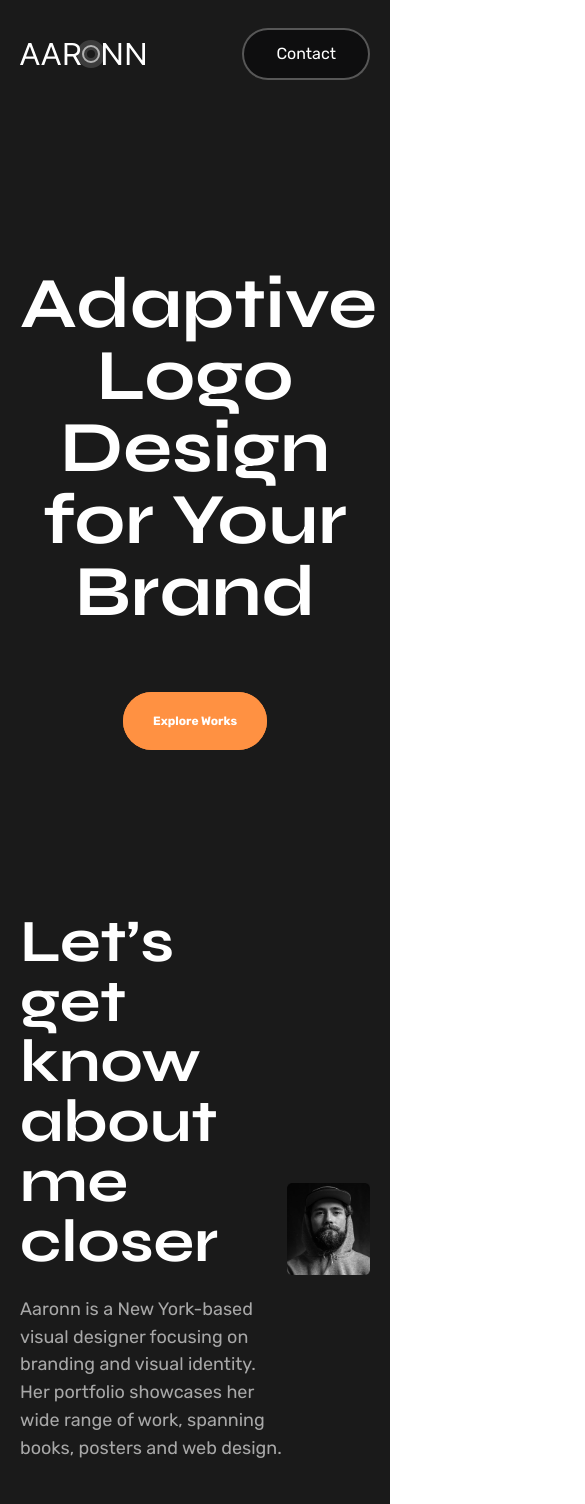
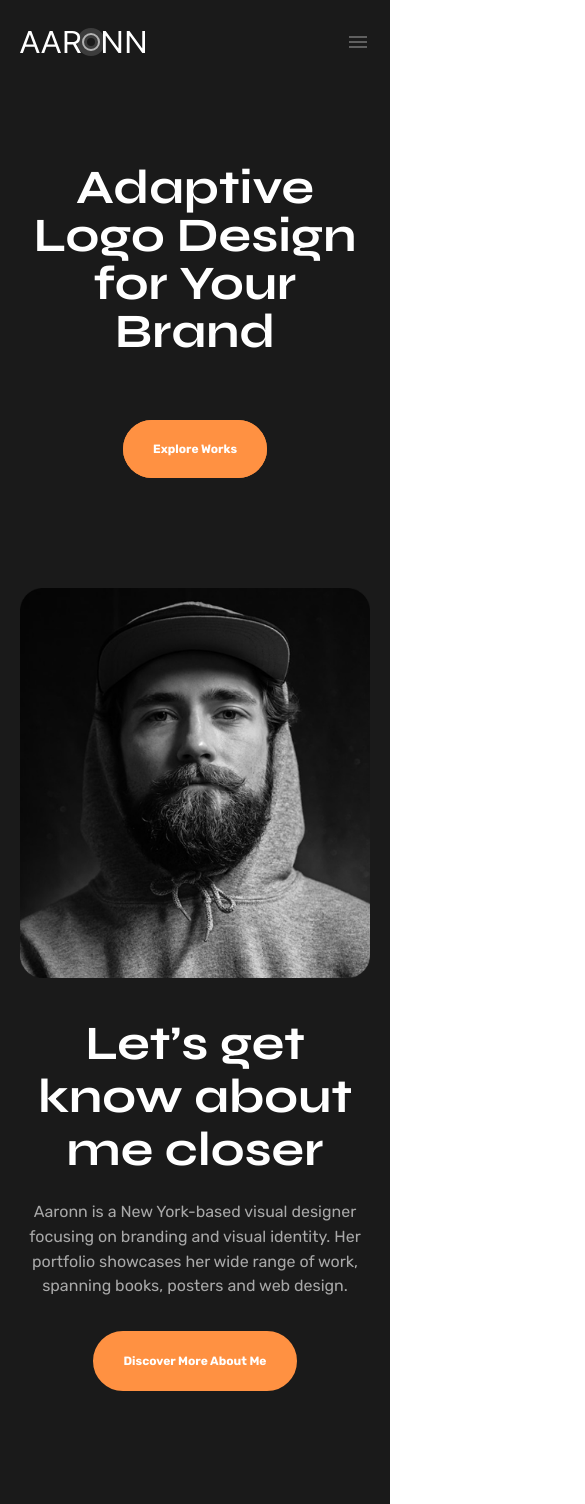
Before and after one commit to cxmelloo/aaronn, a React (Vite) app: page / in a window 390 px wide. Shown: the top 1504 px of the page, 585 px wide, since content can reach past the window. Built offline with nearby package versions, Linux system fonts and the light colour scheme.

Commit message:
Home Page responsive done

```diff
--- a/src/layout/RouteLayout.jsx
+++ b/src/layout/RouteLayout.jsx
@@ -1,30 +1,67 @@
-import { Link, Outlet } from 'react-router-dom'
-import Logo from '../assets/Logo.svg'
+import { useState } from 'react';
+import { Link, Outlet } from 'react-router-dom';
+import Logo from '../assets/Logo.svg';
 import Navbar from '../components/Navbar';
 import Footer from '../pages/Footer';
+import Menu from '../assets/Menu.svg';
+import Close from '../assets/close.svg';
 
 function RoutLayout() {
+  const [menuOpen, setMenuOpen] = useState(false);
+
   return (
     <>
-    <header className='bg-[#1A1A1A] py-7'>
-      <div className="c-container flex items-center lg:items-end-safe">
-        <Link className="flex" to="/">
+      <header className="bg-[#1A1A1A] py-7">
+        <div className="c-container flex items-center lg:items-end-safe justify-between">
+
+          <Link className="flex" to="/">
             <img src={Logo} alt="aaronn-img" />
           </Link>
 
-          <div className='ml-auto flex items-center'>
-            <Navbar/>
+          <div className="ml-auto hidden sm:flex items-center">
+            <Navbar />
 
-          <Link to='/contact' className='rounded-4xl py-3 px-8 text-[#FFFFFF] bg-[#03030480] border-2 border-[#FFFFFF4D] ml-11 hover:bg-transparent hover:border-[#FF9142] active:opacity-80'>Contact</Link>
+            <Link to="/contact" className="rounded-4xl py-3 px-8 text-[#FFFFFF] bg-[#03030480] border-2 border-[#FFFFFF4D] ml-11 hover:bg-transparent hover:border-[#FF9142] active:opacity-80"
+            > Contact </Link>
           </div>
+
+          {/* Mobile menu button */}
+          <button onClick={() => setMenuOpen(!menuOpen)} aria-label={menuOpen ? "Close menu" : "Open menu"} aria-expanded={menuOpen} className="flex sm:hidden cursor-pointer">
+            {menuOpen ? (
+              <img src={Close} alt="close-icon" />
+            ) : (
+              <img src={Menu} alt="menu-icon" />
+            )}
+          </button>
+        </div>
+
+        {/* Mobile dropdown */}
+        <div
+          className={`sm:hidden c-container overflow-hidden transition-all duration-200 ease-in-out ${
+            menuOpen
+              ? "max-h-80 opacity-100 pt-8 pb-4"
+              : "max-h-0 opacity-0 pt-0 pb-0"
+          }`}
+        >
+          <div className="flex flex-col gap-6">
+            <Navbar mobile onLinkClick={() => setMenuOpen(false)}/>
+
+            <Link to="/contact" onClick={() => setMenuOpen(false)} className="w-fit rounded-4xl py-3 px-8 text-white bg-[#03030480] border-2 border-[#FFFFFF4D] hover:border-[#FF9142]">
+            Contact</Link>
+
+          </div>
+        </div>
+      </header>
+
+      <main className="">
+        <Outlet />
+      </main>
+
+      <div className="">
+        <Footer />
       </div>
-    </header>
-    <main>
-      <Outlet/>
-    </main>
-    <Footer/>
     </>
-  )
+  );
 }
 
-export default RoutLayout
+export default RoutLayout;
--- a/src/pages/Footer.jsx
+++ b/src/pages/Footer.jsx
@@ -6,45 +6,49 @@ import sk from '../assets/sk.svg'
 
 function Footer() {
   return (
-    <>
-      <footer className='bg-[#131313] py-25'>
+    <footer className='bg-[#131313] py-14 sm:py-16 lg:py-25'>
       <div className="c-container text-center">
-          <h3 className='text-[#FF9142] text-2xl font-bold font-syne mb-6'>Get in Touch With Us</h3>
-          <h1 className='font-bold font-syne text-6xl text-white mb-30'>info@aaronn.com</h1>
 
-          <ul className='flex justify-between items-center mb-9'>
+        <h3 className='text-[#FF9142] text-xl sm:text-2xl font-bold font-syne mb-5 sm:mb-6'>Get in Touch With Us</h3>
+
+        <a href="mailto:info@aaronn.com" className='block font-bold font-syne text-3xl sm:text-5xl lg:text-6xl text-white mb-16 sm:mb-20 lg:mb-30'> info@aaronn.com</a>
+
+        <ul className='flex flex-col md:flex-row justify-between items-center gap-10 md:gap-6 mb-10'>
           <li>
-              <Link to='/'>
-                <img className='w-55' src={Logo} alt="Logo-img" />
-              </Link>
+            <Link to='/'><img className='w-40 sm:w-48 lg:w-55' src={Logo} alt="Logo-img" /></Link>
           </li>
 
           <li>
-              <p className='font-bold font-syne text-white text-2xl'>Street Avenue 21, CA <br /> <br />0-8-00-888-000</p>
+            <p className='font-bold font-syne text-white text-lg sm:text-xl lg:text-2xl leading-relaxed'> Street Avenue 21, CA<br /> 0-8-00-888-000 </p>
           </li>
 
-            <li>
-              <p className='font-bold font-syne text-white text-2xl'>+9 0283353</p>
+          <li className='flex flex-col items-center'>
+            <p className='font-bold font-syne text-white text-lg sm:text-xl lg:text-2xl'>+9 0283353</p>
 
-              <nav className='flex gap-3 mt-4'>
-                <a href="https://www.facebook.com/profile.php?id=61590678620814" target="_blank" rel="noopener noreferrer">
-                  <img src={fb} alt="Facebook" /></a>
+            <nav className='flex gap-4 mt-4'>
+              <a href="https://www.facebook.com/profile.php?id=61590678620814" target="_blank" rel="noopener noreferrer" aria-label="Facebook">
+                <img className='w-7 h-7' src={fb} alt="Facebook" />
+              </a>
 
-                <a href="https://www.instagram.com/cvuaso/" target="_blank" rel="noopener noreferrer">
-                  <img src={ig} alt="Instagram" /></a>
+              <a href="https://www.instagram.com/cvuaso/" target="_blank" rel="noopener noreferrer" aria-label="Instagram">
+                <img className='w-7 h-7' src={ig} alt="Instagram" />
+              </a>
 
-                <a href="https://x.com/" target="_blank" rel="noopener noreferrer">
-                  <img src={sk} alt="X" /></a>
+              <a href="https://x.com/" target="_blank" rel="noopener noreferrer" aria-label="X"
+              ><img className='w-7 h-7' src={sk} alt="X" /> </a>
             </nav>
           </li>
+
         </ul>
 
-          <div className="border border-[#949494] mb-9"></div>
+        <div className="border-t border-[#949494] mb-7 sm:mb-9"></div>
 
-          <span className='text-white font-bold font-syne text-2xl'>© 2023. Ideapeel. All rights reserved. </span>
+        <span className='block text-white font-bold font-syne text-sm sm:text-base lg:text-2xl'>
+          © 2023. Ideapeel. All rights reserved.
+        </span>
+
       </div>
     </footer>
-    </>
   )
 }
 
--- a/src/pages/Hero.jsx
+++ b/src/pages/Hero.jsx
@@ -3,9 +3,9 @@ import { Link } from "react-router-dom";
 function Hero() {
   return (
     <>
-    <section className="bg-[#1A1A1A] py-40">
+    <section className="bg-[#1A1A1A] py-20 md:py-40">
       <div className="c-container text-center">
-        <h1 className="font-syne font-bold text-7xl text-white mb-20">Adaptive Logo Design <br /> for Your Brand</h1>
+        <h1 className="font-syne font-bold text-5xl sm:text-6xl md:text-7xl text-white mb-20">Adaptive Logo Design <br /> for Your Brand</h1>
         <Link to='/works' className="c-btn mb-20">Explore Works</Link>
       </div>
     </section>
--- a/src/pages/Highlight.jsx
+++ b/src/pages/Highlight.jsx
@@ -6,8 +6,7 @@ import Img4 from '../assets/Img4.png'
 
 function Highlight() {
   const projects = [
-    {id: 1,
-      image: Img1,
+    {id: 1, image: Img1,
       alt: 'Organc-img',
       title: 'Brand Journey Improvements',
       client: 'Organc',
@@ -37,7 +36,7 @@ function Highlight() {
   ]
 
   return (
-    <section className='py-40 bg-[#1A1A1A]'>
+    <section className='py-20 md:py-40 bg-[#1A1A1A]'>
       <div className="c-container  text-center">
         <h1 className='text-6xl font-syne text-white mb-14'>My Projects Highlight</h1>
 
--- a/src/pages/Info.jsx
+++ b/src/pages/Info.jsx
@@ -1,21 +1,28 @@
 import { Link } from 'react-router-dom'
 import InfoPic from '../assets/InfoPic.png'
+
 function Info() {
   return (
-    <>
-    <section className='bg-[#1A1A1A] py-5'>
-      <div className="c-container flex items-center justify-between">
-        <div className='max-w-2xl'>
-          <h2 className='text-6xl font-syne font-bold text-white mb-6 leading-[100%]'>Let’s get know <br /> about me closer</h2>
-          <p className='text-[#A8A8A8] text-lg font-rubik leading-[154%] mb-15'>Aaronn is a New York-based visual designer focusing on branding and visual identity. Her portfolio showcases her wide range of work, spanning books, posters and web design.</p>
-          <Link to='/about' className='c-btn'>Discover More About Me</Link>
+    <section className='bg-[#1A1A1A] py-12 md:py-16 lg:py-20'>
+      <div className="c-container flex flex-col-reverse lg:flex-row items-center justify-between gap-10 lg:gap-16">
+
+        <div className='w-full max-w-2xl text-center lg:text-left'>
+          <h2 className='text-4xl text-5xl sm:text-6xl md:text-7xl font-syne font-bold text-white mb-6 leading-[110%]'>
+            Let’s get know <br className='hidden sm:block' /> about me closer</h2>
+
+          <p className='text-[#A8A8A8] text-base sm:text-lg font-rubik leading-[154%] mb-8 lg:mb-12'>
+            Aaronn is a New York-based visual designer focusing on branding and visual identity. Her portfolio showcases her wide range of work, spanning books, posters and web design.
+          </p>
+
+          <Link to='/about' className='c-btn inline-block'>Discover More About Me</Link>
         </div>
-        <div>
-          <img src={InfoPic} alt="info-img" />
+
+        <div className='w-full max-w-md lg:max-w-none lg:w-1/2 flex justify-center lg:justify-end'>
+          <img src={InfoPic} alt="info-img" className='w-full max-w-105 lg:max-w-full h-auto object-contain' />
         </div>
+
       </div>
     </section>
-    </>
   )
 }
 
```
Also changed, not shown: src/assets/Menu.svg (added), src/assets/close.svg (added). Lines whose indentation alone changed are shown as unchanged.
